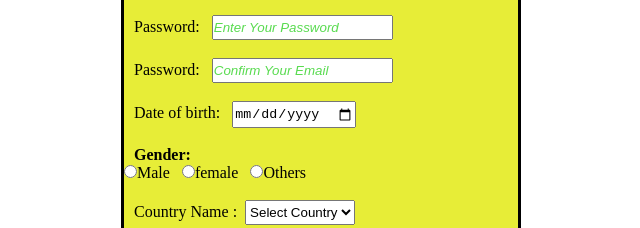
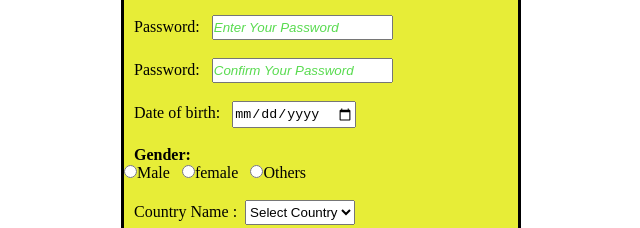
Before and after one commit to riyan5504/Class_Test_1, a plain HTML site: page index.html in a window 1280 px wide. Shown: the part 132-360 px from the top of the page, 319-959 px from the left. Drawn offline with Linux system fonts and the light colour scheme.

Commit message:
Class Test

```diff
--- a/index.html
+++ b/index.html
@@ -18,7 +18,7 @@
             <label class="lb" for="">Password:</label> &nbsp;
             <input class="inp_elm" type="password" value="" name="" id="" placeholder="Enter Your Password" required><br><br>
             <label class="lb" for="">Password:</label> &nbsp;
-            <input class="inp_elm" type="password" value="" name="" id="" placeholder="Confirm Your Email" required><br><br>
+            <input class="inp_elm" type="password" value="" name="" id="" placeholder="Confirm Your Password" required><br><br>
             <label class="lb" for="">Date of birth:</label> &nbsp;
             <input class="inp_elm" type="date" value="" name="" id="" required><br><br>
 
```
